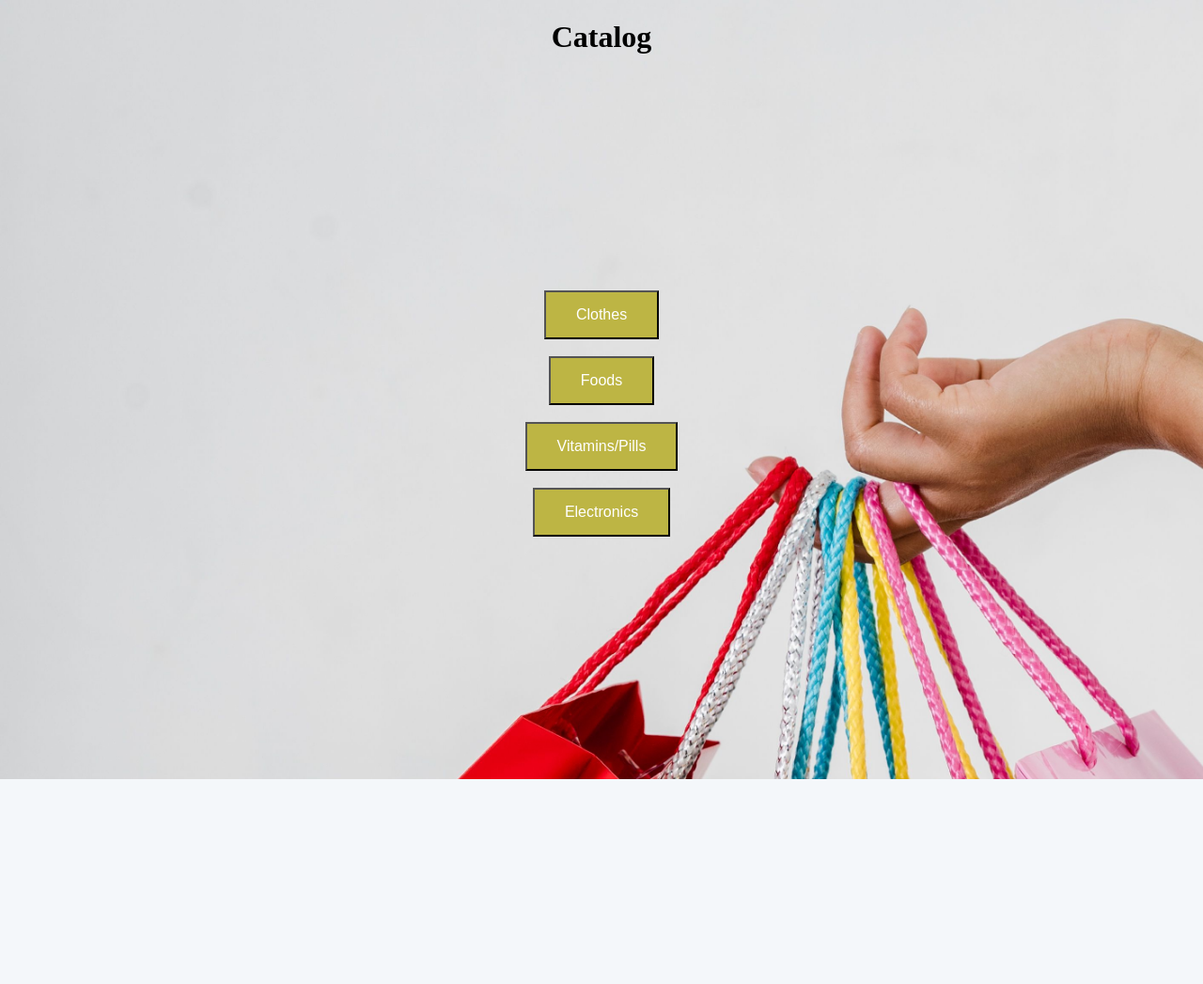
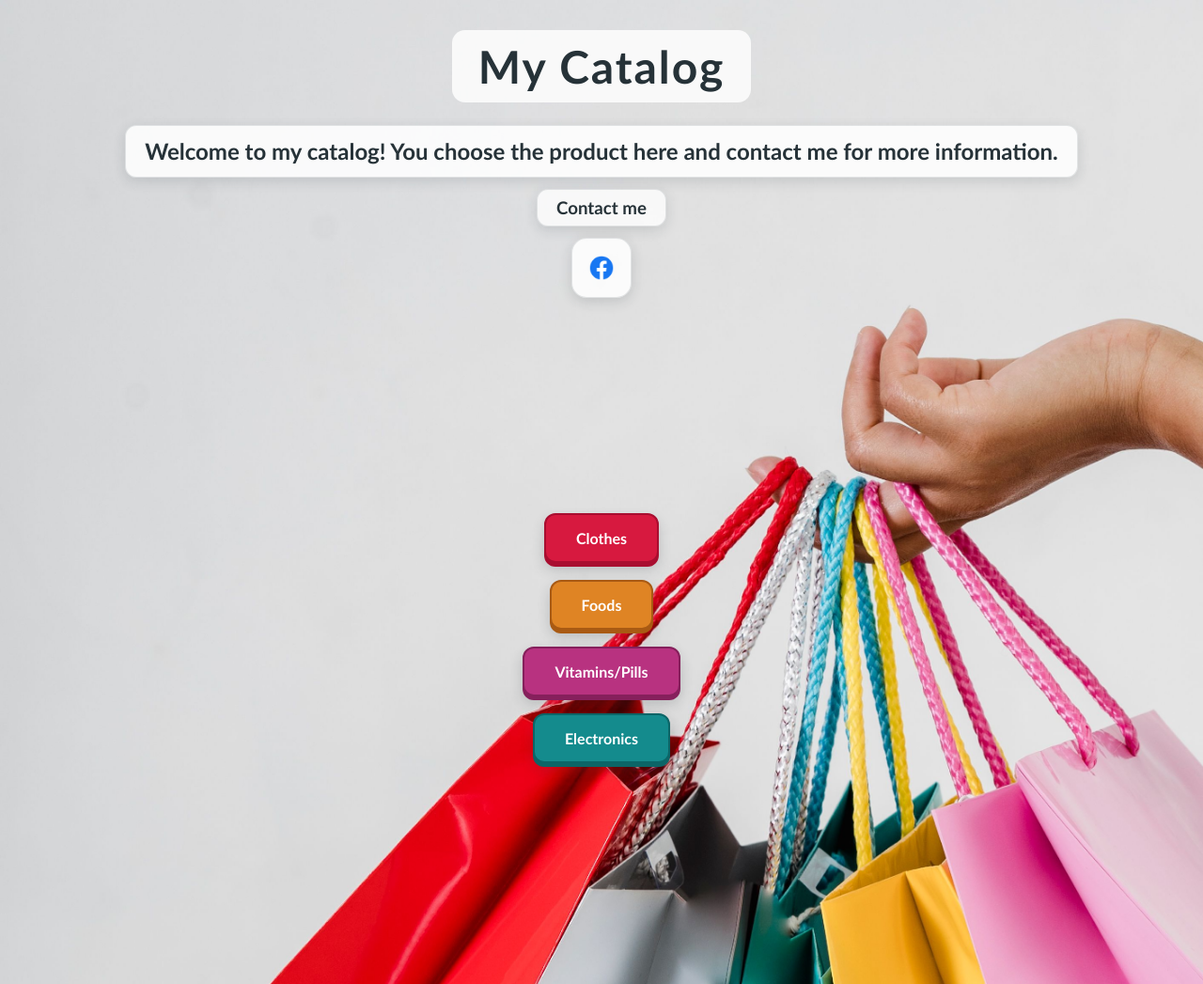
Before and after one commit to MegaRold/Catalog-of-Rona-s-Merch, a plain HTML site: page index.html in a window 1280 px wide. Shown: the whole page at 94% size. Before the commit the page ends 829 px from the top, so only its background shows below. Drawn offline with Linux system fonts and the light colour scheme.

Commit message:
Style catalog headings and social link

```diff
--- a/Design.css
+++ b/Design.css
@@ -9,6 +9,37 @@ body{
   min-height: 100vh;
   text-align: center;
   background: #f4f7fa url("Images/BG1.jpg") center / cover fixed no-repeat;
+  color: #263238;
+  font-family: "Trebuchet MS", Arial, sans-serif;
+}
+h1 {
+  display: inline-block;
+  margin: 24px 0 12px;
+  padding: 10px 28px;
+  border-radius: 14px;
+  background: rgba(255, 255, 255, 0.82);
+  color: #263238;
+  font-size: clamp(2rem, 5vw, 3rem);
+  letter-spacing: 0.04em;
+  text-shadow: 0 1px 0 #fff;
+}
+body > h2,
+body > h3 {
+  width: fit-content;
+  max-width: calc(100% - 48px);
+  margin: 12px auto;
+  padding: 10px 20px;
+  border: 1px solid rgba(38, 50, 56, 0.12);
+  border-radius: 12px;
+  background: rgba(255, 255, 255, 0.86);
+  box-shadow: 0 4px 14px rgba(38, 50, 56, 0.14);
+}
+body > h2 {
+  line-height: 1.4;
+}
+body > h3 {
+  padding: 8px 20px;
+  background: rgba(255, 255, 255, 0.78);
 }
 div {
 margin: 2px;
@@ -21,8 +52,31 @@ margin: 2px;
   align-items: center;
   min-height: calc(100vh - 80px);
 }
+.button-one,
+.button-two,
+.button-three,
+.button-four,
+.back {
+  font-family: inherit;
+}
 .button-one {
-  background-color: #bdb544; /* Green */
+  background-color: #d7193f;
+  color: #fff;
+  padding: 15px 32px;
+  text-align: center;
+  text-decoration: none;
+  display: inline-block;
+  font-size: 16px;
+  margin: 4px 2px;
+  cursor: pointer;
+  border: 2px solid #a90e30;
+  border-radius: 12px;
+  box-shadow: 0 4px 0 #a90e30, 0 7px 14px rgba(38, 50, 56, 0.2);
+  font-weight: 700;
+  transition: transform 150ms ease, box-shadow 150ms ease, filter 150ms ease;
+}
+.button-two {
+  background-color: #df8424;
   color: white;
   padding: 15px 32px;
   text-align: center;
@@ -31,9 +85,15 @@ margin: 2px;
   font-size: 16px;
   margin: 4px 2px;
   cursor: pointer;
+  border: 2px solid #a95a13;
+  border-radius: 12px;
+  box-shadow: 0 4px 0 #a95a13, 0 7px 14px rgba(38, 50, 56, 0.2);
+  font-weight: 700;
+  transition: transform 150ms ease, box-shadow 150ms ease, filter 150ms ease;
 }
-.button-two {
-  background-color: #bdb544; /* Blue */
+.button-three,
+.button-four {
+  background-color: #b83280;
   color: white;
   padding: 15px 32px;
   text-align: center;
@@ -42,18 +102,37 @@ margin: 2px;
   font-size: 16px;
   margin: 4px 2px;
   cursor: pointer;
+  border: 2px solid #86205c;
+  border-radius: 12px;
+  box-shadow: 0 4px 0 #86205c, 0 7px 14px rgba(38, 50, 56, 0.2);
+  font-weight: 700;
+  transition: transform 150ms ease, box-shadow 150ms ease, filter 150ms ease;
 }
-.button-three,
 .button-four {
-  background-color: #bdb544; /* Blue */
-  color: white;
-  padding: 15px 32px;
-  text-align: center;
-  text-decoration: none;
-  display: inline-block;
-  font-size: 16px;
-  margin: 4px 2px;
-  cursor: pointer;
+  background-color: #148b8d;
+  border-color: #0c6567;
+  box-shadow: 0 4px 0 #0c6567, 0 7px 14px rgba(38, 50, 56, 0.2);
+}
+.button-one:hover,
+.button-two:hover,
+.button-three:hover,
+.button-four:hover {
+  filter: brightness(1.08);
+  transform: translateY(-2px);
+}
+.button-one:active,
+.button-two:active,
+.button-three:active,
+.button-four:active {
+  box-shadow: 0 1px 0 currentColor, 0 3px 8px rgba(38, 50, 56, 0.2);
+  transform: translateY(2px);
+}
+.button-one:focus-visible,
+.button-two:focus-visible,
+.button-three:focus-visible,
+.button-four:focus-visible {
+  outline: 3px solid #263238;
+  outline-offset: 4px;
 }
 .Vitamins-Container {
   display: flex;
@@ -95,8 +174,40 @@ img {
   max-width: 100%;
   height: auto;
 }
+.facebook-logo {
+  box-sizing: border-box;
+  width: 64px;
+  height: 64px;
+  padding: 8px;
+  border: 1px solid rgba(38, 50, 56, 0.12);
+  border-radius: 16px;
+  background: rgba(255, 255, 255, 0.86);
+  box-shadow: 0 4px 14px rgba(38, 50, 56, 0.16);
+  object-fit: contain;
+  vertical-align: middle;
+  transition: transform 150ms ease, box-shadow 150ms ease;
+}
+a:hover .facebook-logo {
+  transform: translateY(-2px);
+  box-shadow: 0 7px 18px rgba(38, 50, 56, 0.2);
+}
 .back {
-  background-color: #bdb544; /* Blue */
+  background-color: #148b8d;
+  border: 2px solid #0c6567;
+  border-radius: 12px;
+  box-shadow: 0 4px 0 #0c6567, 0 7px 14px rgba(38, 50, 56, 0.2);
+  font-weight: 700;
+  transition: transform 150ms ease, box-shadow 150ms ease, filter 150ms ease;
+}
+.back:hover {
+  filter: brightness(1.08);
+  transform: translateY(-2px);
+}
+.back:active {
+  box-shadow: 0 1px 0 currentColor, 0 3px 8px rgba(38, 50, 56, 0.2);
+  transform: translateY(2px);
+}
+.back {
   color: white;
   padding: 15px 32px;
   text-align: center;
--- a/index.html
+++ b/index.html
@@ -7,7 +7,12 @@
     <link rel="stylesheet" href="Design.css">
 </head>
 <body>
-    <h1>Catalog</h1>
+    <h1>My Catalog</h1>
+    <h2>Welcome to my catalog! You choose the product here and contact me for more information.</h2>
+    <h3>Contact me</h3>
+    <a href="https://www.facebook.com/berry.sweetberry.2025" target="_blank">
+        <img src="Images/fblogo.png" alt="Facebook Logo" class="facebook-logo">
+    </a>
     <div class="Button-Container">
         <button class="button-one" type="button">Clothes</button>
         <button class="button-two" type="button">Foods</button>
```
Also changed, not shown: Images/Gamot/f18.jpg (added), Images/Gamot/f3.jpg (added), Images/fblogo.png (added).
